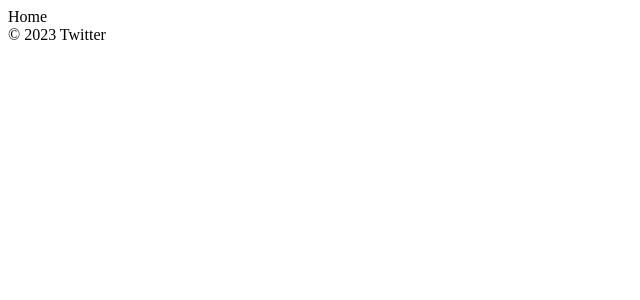
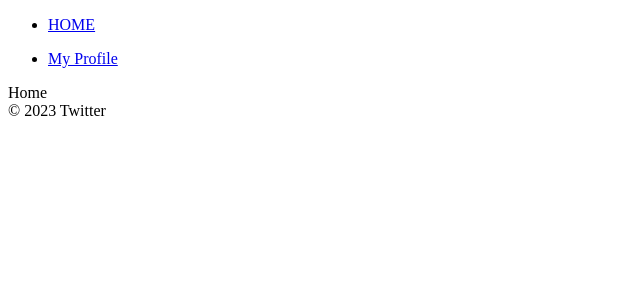
Before and after one commit to sungeunnn/twitter, a React (Create React App) app: page /#/ in a window 1280 px wide. Shown: the top 300 px of the page, without its empty margins (0-640 px from the left). Built offline with nearby package versions, Linux system fonts and the light colour scheme; no server answers; sample sign-in values are in the browser's storage.

Commit message:
[feat] 로그아웃 기능 구현

```diff
--- /dev/null
+++ b/src/components/Navigation.js
@@ -0,0 +1,12 @@
+import React from 'react';
+import { Link } from 'react-router-dom';
+
+const Navigation = () => <nav>
+  <ul>
+    <li><Link to ="/">HOME</Link></li>
+  </ul>
+  <ul>
+    <li><Link to ="/profile">My Profile</Link></li>
+  </ul>
+</nav>
+export default Navigation
--- a/src/components/Router.js
+++ b/src/components/Router.js
@@ -2,14 +2,18 @@ import React, {useState} from 'react';
 import {HashRouter as Router, Route, Routes} from "react-router-dom";
 import Auth from '../routes/Auth';
 import Home from '../routes/Home';
+import Navigation from './Navigation';
+import Profile from '../routes/Profile';
 
 const AppRouter = ({isLoggedIn})=>{
   return(
     <Router>
+      {isLoggedIn&&<Navigation/>}
     <Routes>
       {isLoggedIn ? (
         <>
           <Route path ="/" element={<Home />} />
+          <Route path ="/profile" element={<Profile />} />
         </>
       ):(
         <Route path ="/" element={<Auth />} />
--- a/src/routes/Profile.js
+++ b/src/routes/Profile.js
@@ -1,3 +1,18 @@
-import React from 'react';
+import { signOut } from "firebase/auth";
+import React from "react";
+import { useNavigate } from "react-router-dom";
+import { authService } from "../fbase";
+const Profile = () => {
+  const navigate = useNavigate();
+  const onLogOutClick = () => {
+    signOut(authService);
+    navigate("/", { replace: true });
+  };
+  return (
+    <>
+      <button onClick={onLogOutClick}>Logout</button>
+    </>
+  );
+};
 
-export default () => <span>Profile</span>;
+export default Profile;
```
